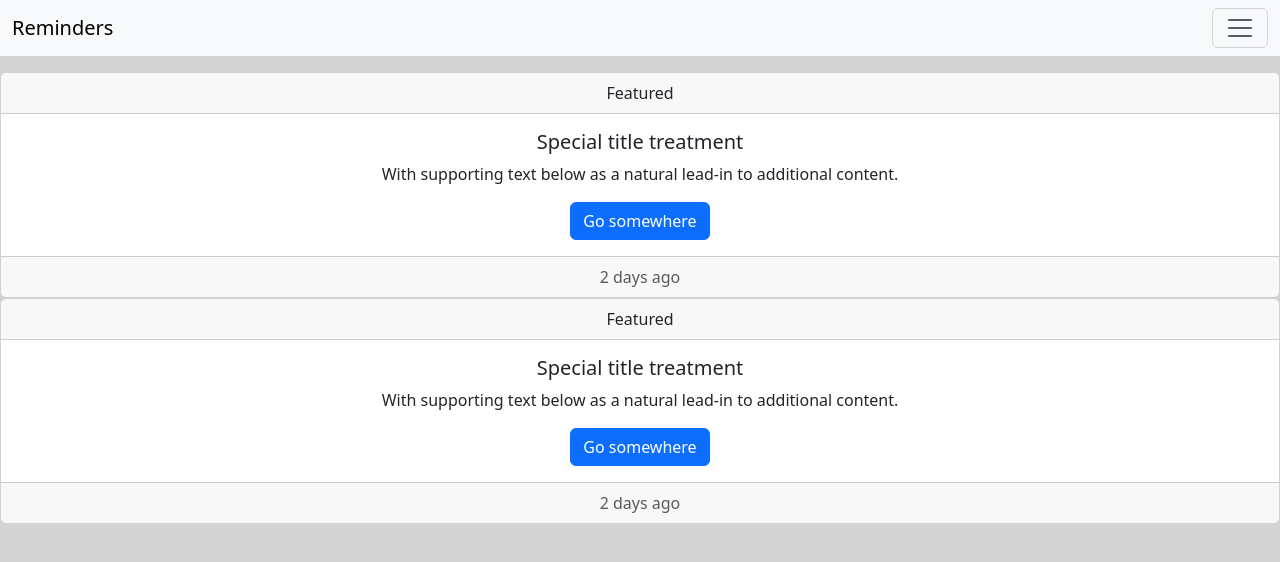
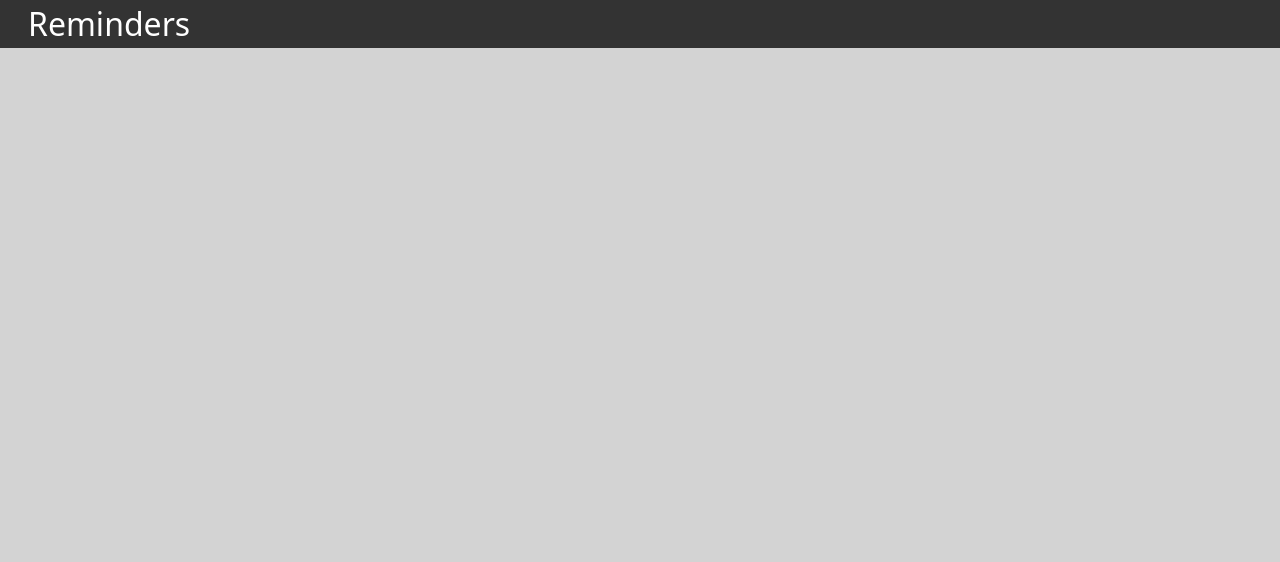
Before and after one commit to catherineosborn/finalProject, a React (Create React App) app: page /Home in a window 1280 px wide. Shown: the top 562 px of the page. Built offline with nearby package versions, Linux system fonts and the light colour scheme.

Commit message:
navbar router edits

```diff
--- a/package.json
+++ b/package.json
@@ -16,6 +16,7 @@
     "eject": "react-scripts eject"
   },
   "devDependencies": {
+    "@types/react-router-dom": "^5.3.3",
     "react-scripts": "latest"
   },
   "browserslist": {
--- a/src/App.js
+++ b/src/App.js
@@ -2,12 +2,28 @@ import React from 'react';
 import './App.css';
 import Home from './Components/Home';
 import 'bootstrap/dist/css/bootstrap.min.css'
+import Bar from './Components/Navbar'
+import { BrowserRouter as Router, Route, Switch } from 'react-router-dom/';
+import CreateNewReminders from './Components/CreateNewReminders';
+import ViewReminders from './Components/ViewReminders'
+import RecentlyCompleted from './Components/RecentlyCompleted';
+import './Index.css'
 
 
 export default function App() {
   return (
-    <div>
-      <Home/>
+    <>
+    <Bar/>
+    <div className='container'>
+      <Router>
+        <Switch>
+        <Route path="/Home" element={<Home />} />
+        <Route path="/CreateNewReminders" element={<CreateNewReminders />} />
+        <Route path="/ViewReminders" element={<ViewReminders />} />
+        <Route path="/RecentlyCompleted" element={<RecentlyCompleted/>} />
+        </Switch>
+      </Router>
     </div>
+    </>
   );
 }
--- a/src/Components/CreateNewReminders.js
+++ b/src/Components/CreateNewReminders.js
@@ -0,0 +1,5 @@
+export default function CreateNewReminders() {
+    return (
+        <h1>Create New Reminders</h1>
+    )
+}
--- a/src/Components/Home.js
+++ b/src/Components/Home.js
@@ -1,15 +1,11 @@
 import React from "react";
-import Bar from "./Navbar";
 import HomePageCard from "./HomePageCards";
 
 export default function Home() {
     return (
         <div>
-        <Bar/>
-        <div>
         <HomePageCard />
         <HomePageCard/>
         </div>
-        </div>
     );
 }
--- a/src/Components/Navbar.js
+++ b/src/Components/Navbar.js
@@ -1,43 +1,63 @@
-import Button from 'react-bootstrap/Button';
 import Container from 'react-bootstrap/Container';
-import Nav from 'react-bootstrap/Nav';
-import Navbar from 'react-bootstrap/Navbar';
+import Navbar from 'react-bootstrap/Navbar'
 import NavDropdown from 'react-bootstrap/NavDropdown';
 import Offcanvas from 'react-bootstrap/Offcanvas';
 import DropdownList from './DropdownList';
+import { Link } from "react-router-dom"
 
 export default function Bar() {
   return (
     <>
       {[false].map((expand) => (
-        <Navbar key={expand} expand={expand} className="bg-body-tertiary mb-3">
+        <nav key={expand} expand={expand.toString()} className="nav">
           <Container fluid>
-            <Navbar.Brand href="/Home.js">Reminders</Navbar.Brand>
+            <Link to="/Home" className='site-title'>Reminders</Link>
             <Navbar.Toggle aria-controls={`offcanvasNavbar-expand-${expand}`} />
+           <Navbar.Collapse>
             <Navbar.Offcanvas
               id={`offcanvasNavbar-expand-${expand}`}
               aria-labelledby={`offcanvasNavbarLabel-expand-${expand}`}
-              placement="end"
-            >
+              placement="end">
               <Offcanvas.Header closeButton>
               </Offcanvas.Header>
               <Offcanvas.Body>
-                <Nav className="justify-content-end flex-grow-1 pe-3">
-                  <Nav.Link href="/Home.js">Home</Nav.Link>
-                  <Nav.Link href="/CreateNewReminders.js">Create New Reminder</Nav.Link>
-                  <Nav.Link href="/ViewReminders.js">View Reminders</Nav.Link>
+                <ul>
+                  <li>
+                  <CustomLink to="/Home">Home</CustomLink>
+                  </li>
+                  <li>
+                  <CustomLink to="/CreateNewReminders">Create New Reminder</CustomLink>
+                  </li>
+                  <li>
+                  <CustomLink to="/ViewReminders">View Reminders</CustomLink>
+                  </li>
+                  <li>
                   <NavDropdown
                     title="Complete Reminders"
-                    id={`offcanvasNavbarDropdown-expand-${expand}`}
-                  >
+                    id={`offcanvasNavbarDropdown-expand-${expand}`}>
                     <NavDropdown.Item><DropdownList/></NavDropdown.Item>
                   </NavDropdown>
-                </Nav>
-              </Offcanvas.Body>
+                  </li>
+                  <li>
+                  <CustomLink to="/RecentlyCompleted">Recently Completed Reminders</CustomLink>
+                  </li>
+                </ul>
+               </Offcanvas.Body>
             </Navbar.Offcanvas>
-          </Container>
-        </Navbar>
+            </Navbar.Collapse>
+            </Container>
+        </nav>
       ))}
     </>
   );
 }
+
+function CustomLink({ to, children, ...props }) {
+  const path = window.location.pathname
+
+  return (
+    <Link to={to} className={path === to ? "active" : ""} {...props}>
+      {children}
+    </Link>
+  );
+}
--- a/src/Components/RecentlyCompleted.js
+++ b/src/Components/RecentlyCompleted.js
@@ -0,0 +1,5 @@
+export default function RecentlyCompleted() {
+    return(
+        <h1>Recently Completed Reminders</h1>
+    )
+}
--- a/src/Index.css
+++ b/src/Index.css
@@ -1,3 +1,35 @@
 body{
     background-color: lightgray;
+    margin: 0;
 }
+
+* {
+    box-sizing: border-box;
+}
+
+.nav {
+    background-color: #333;
+    color: white;
+    display: flex;
+    justify-content: space-between;
+    align-items: center;
+    gap: 2rem;
+    padding: 0 1rem;
+}
+
+.nav a {
+    color: inherit;
+    text-decoration: none;
+}
+
+.nav ul {
+    padding: 0;
+    margin: 0;
+    list-style: none;
+    display: flex;
+    gap: 1rem;
+}
+
+.site-title {
+    font-size: 2rem;
+}
--- a/src/index.js
+++ b/src/index.js
@@ -7,10 +7,13 @@ import React from 'react';
 import ReactDOM from 'react-dom';
 import App from './App';
 import './Index.css';
+import { BrowserRouter } from 'react-router-dom';
 
 ReactDOM.render(
   <React.StrictMode>
+    <BrowserRouter>
     <App />
+    </BrowserRouter>
   </React.StrictMode>,
   document.getElementById('root')
 );
```
Also changed, not shown: src/Components/withGreenBorder.js (added), src/Components/withRedBorder.js (added), src/Components/withYellowBorder.js (added), 1 other file (tests, documents, lock files or other folders).
